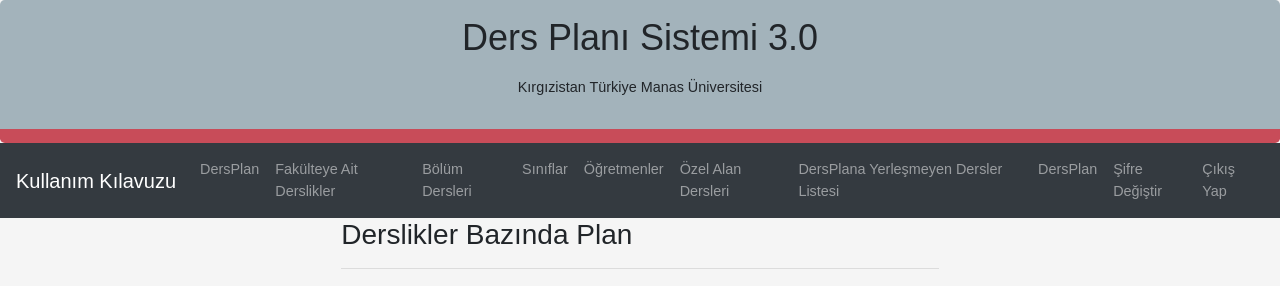
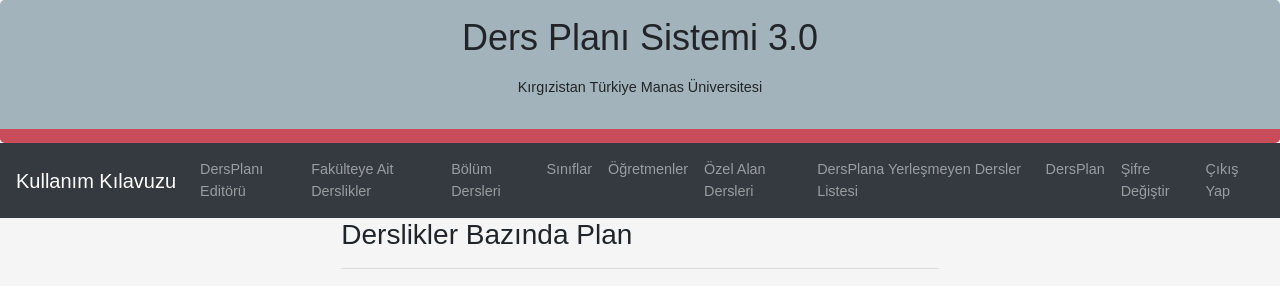
Before and after one commit to A-miin/timetable_v3, a Django app: page /secretariat/timetable/ in a window 1280 px wide. Shown: the top 286 px of the page. Run offline with Django 3.2, Linux system fonts and the light colour scheme; the visitor is signed in with stand-in values (Sample User, id 1); data that the repository does not hold is empty; some libraries are stand-ins or nearby versions.

Commit message:
Update dersplan to derspaln editor, delete extra comma on table

```diff
--- a/timetable_v3/secretariat/templates/classroom/timetable.html
+++ b/timetable_v3/secretariat/templates/classroom/timetable.html
@@ -41,7 +41,7 @@
                     <tr class="table-primary"><td>Ortak dersler</td></tr>
                     <tr class="table-success"><td>Zorunlu Dersler</td></tr>
                     <tr class="table-warning"><td>Seçmeli Dersler</td></tr>
-                    <tr class="table-secondary"><td>Bolum Dışı Seçmeli Dersler</td></tr>'
+                    <tr class="table-secondary"><td>Bolum Dışı Seçmeli Dersler</td></tr>
                 </tbody></table>
         {% endif %}
 
--- a/timetable_v3/secretariat/templates/secretariat-header.html
+++ b/timetable_v3/secretariat/templates/secretariat-header.html
@@ -19,7 +19,7 @@
             {% if request.user.is_authenticated %}
             <ul class="navbar-nav">
                 <li class="nav-item">
-                    <a class="nav-link" href="{% url 'secretariat:class_room_timetable' %}"> DersPlan</a>
+                    <a class="nav-link" href="{% url 'secretariat:class_room_timetable' %}">  DersPlanı Editörü </a>
                 </li>
                 <li class="nav-item">
                     <a class="nav-link" href="{% url 'secretariat:list_class_room' %}">Fakülteye Ait Derslikler</a>
```
